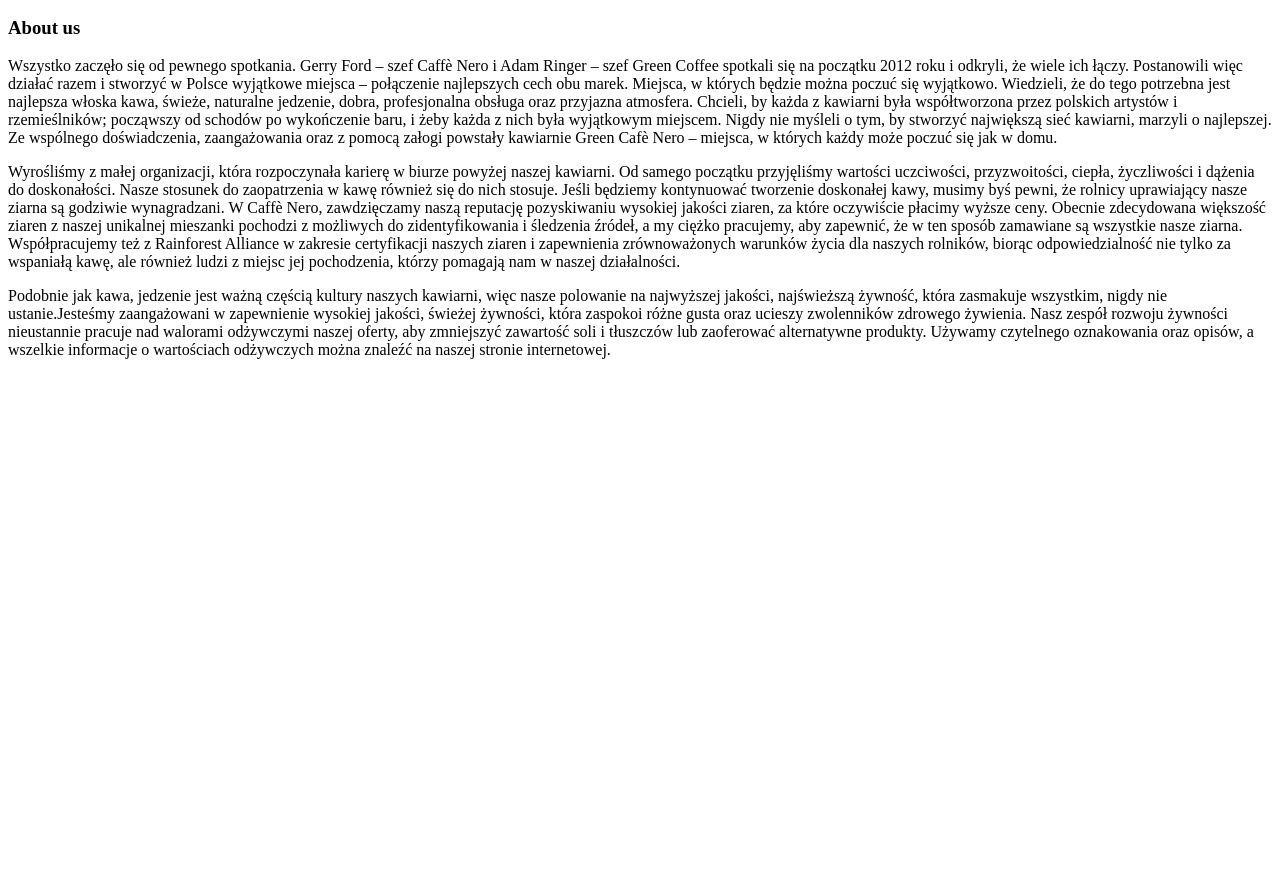
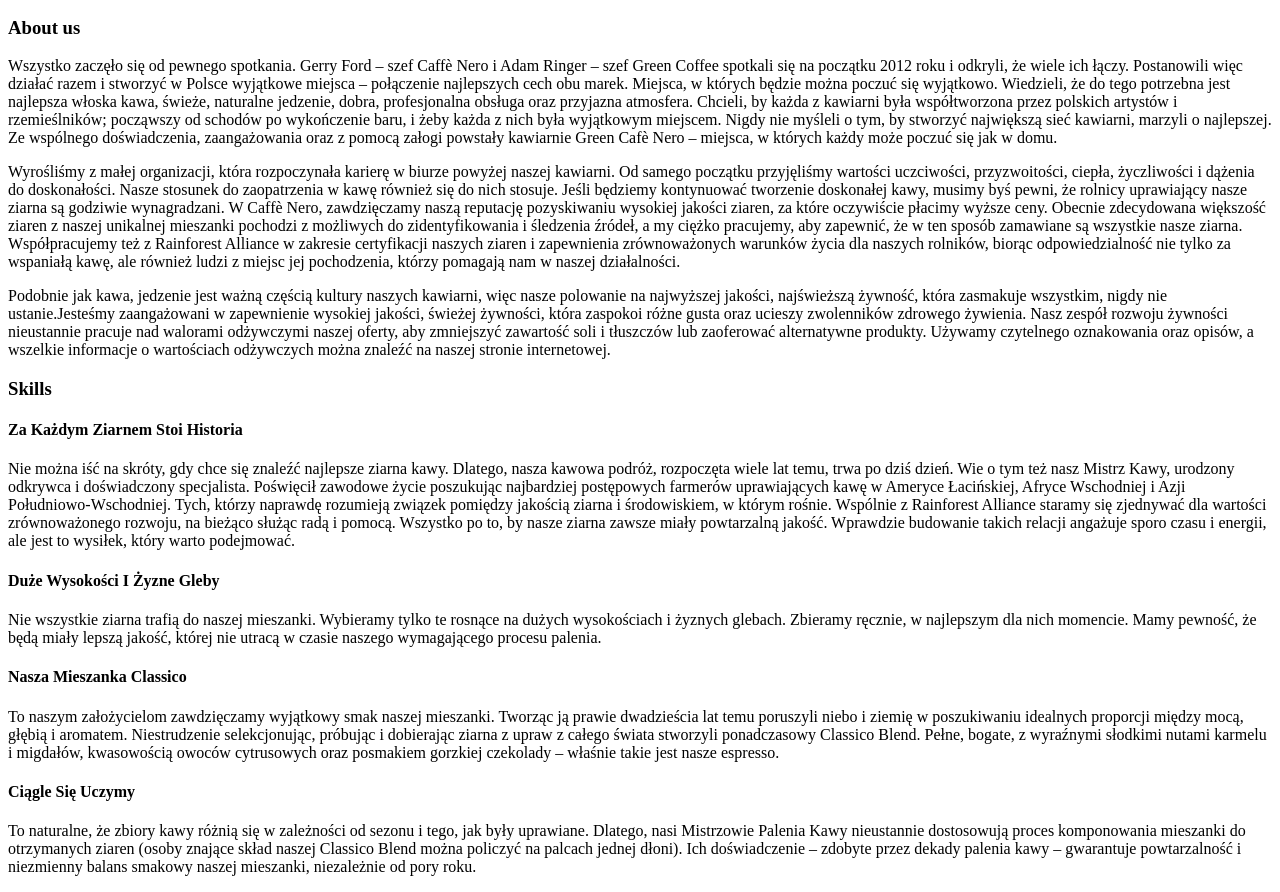
Before and after one commit to erykrosiek/15-html-prosta-strona, a plain HTML site: page index.html in a window 1280 px wide. Shown: the part 201-1093 px from the top of the page. Before the commit the page ends 800 px from the top, so only its background shows below. Drawn offline with Linux system fonts and the light colour scheme.

Commit message:
section skills

```diff
--- a/index.html
+++ b/index.html
@@ -26,24 +26,56 @@
         <h3>About us</h3>
         <p>
             Wszystko zaczęło się od pewnego spotkania. Gerry Ford – szef Caffè Nero i Adam Ringer – szef Green Coffee spotkali się na początku 2012 roku i odkryli, że wiele ich łączy. Postanowili więc działać razem i stworzyć w Polsce wyjątkowe miejsca – połączenie najlepszych cech obu marek. Miejsca, w których będzie można poczuć się wyjątkowo.
-
             Wiedzieli, że do tego potrzebna jest najlepsza włoska kawa, świeże, naturalne jedzenie, dobra, profesjonalna obsługa oraz przyjazna atmosfera. Chcieli, by każda z kawiarni była współtworzona przez polskich artystów i rzemieślników; począwszy od schodów po wykończenie baru, i żeby każda z nich była wyjątkowym miejscem.
-
             Nigdy nie myśleli o tym, by stworzyć największą sieć kawiarni, marzyli o najlepszej. Ze wspólnego doświadczenia, zaangażowania oraz z pomocą załogi powstały kawiarnie Green Cafè Nero – miejsca, w których każdy może poczuć się jak w domu.
         </p>
         <p>
             Wyrośliśmy z małej organizacji, która rozpoczynała karierę w biurze powyżej naszej kawiarni. Od samego początku przyjęliśmy wartości uczciwości, przyzwoitości, ciepła, życzliwości i dążenia do doskonałości. Nasze stosunek do zaopatrzenia w kawę również się do nich stosuje. Jeśli będziemy kontynuować tworzenie doskonałej kawy, musimy byś pewni, że rolnicy uprawiający nasze ziarna są godziwie wynagradzani. W Caffè Nero, zawdzięczamy naszą reputację pozyskiwaniu wysokiej jakości ziaren, za które oczywiście płacimy wyższe ceny.
-
             Obecnie zdecydowana większość ziaren z naszej unikalnej mieszanki pochodzi z możliwych do zidentyfikowania i śledzenia źródeł, a my ciężko pracujemy, aby zapewnić, że w ten sposób zamawiane są wszystkie nasze ziarna.
-
             Współpracujemy też z Rainforest Alliance w zakresie certyfikacji naszych ziaren i zapewnienia zrównoważonych warunków życia dla naszych rolników, biorąc odpowiedzialność nie tylko za wspaniałą kawę, ale również ludzi z miejsc jej pochodzenia, którzy pomagają nam w naszej działalności.
         </p>
         <p>
             Podobnie jak kawa, jedzenie jest ważną częścią kultury naszych kawiarni, więc nasze polowanie na najwyższej jakości, najświeższą żywność, która zasmakuje wszystkim, nigdy nie ustanie.Jesteśmy zaangażowani w zapewnienie wysokiej jakości, świeżej żywności, która zaspokoi różne gusta oraz ucieszy zwolenników zdrowego żywienia.
-
             Nasz zespół rozwoju żywności nieustannie pracuje nad walorami odżywczymi naszej oferty, aby zmniejszyć zawartość soli i tłuszczów lub zaoferować alternatywne produkty. Używamy czytelnego oznakowania oraz opisów, a wszelkie informacje o wartościach odżywczych można znaleźć na naszej stronie internetowej.
         </p>
     </section>
 
+<!--Sekcja "Skills"-->
+    <section id="skills">
+        <h3>Skills</h3>
+        <div class="skill">
+            <h4>Za Każdym Ziarnem Stoi Historia</h4>
+            <p>
+                Nie można iść na skróty, gdy chce się znaleźć najlepsze ziarna kawy. Dlatego, nasza kawowa podróż, rozpoczęta wiele lat temu, trwa po dziś dzień.
+                Wie o tym też nasz Mistrz Kawy, urodzony odkrywca i doświadczony specjalista. Poświęcił zawodowe życie poszukując najbardziej postępowych farmerów uprawiających kawę w Ameryce Łacińskiej, Afryce Wschodniej i Azji Południowo-Wschodniej. Tych, którzy naprawdę rozumieją związek pomiędzy jakością ziarna i środowiskiem, w którym rośnie.
+                Wspólnie z Rainforest Alliance staramy się zjednywać dla wartości zrównoważonego rozwoju, na bieżąco służąc radą i pomocą. Wszystko po to, by nasze ziarna zawsze miały powtarzalną jakość. Wprawdzie budowanie takich relacji angażuje sporo czasu i energii, ale jest to wysiłek, który warto podejmować.</p>
+            </p>
+        </div>
+        <div class="skill">
+            <h4>Duże Wysokości I Żyzne Gleby</h4>
+            <p>
+                Nie wszystkie ziarna trafią do naszej mieszanki.
+                Wybieramy tylko te rosnące na dużych wysokościach i żyznych glebach. Zbieramy ręcznie, w najlepszym dla nich momencie. Mamy pewność, że będą miały lepszą jakość, której
+                nie utracą w czasie naszego wymagającego procesu palenia.
+            </p>
+        </div>
+        <div class="skill">
+            <h4>Nasza Mieszanka Classico</h4>
+            <p>
+                To naszym założycielom zawdzięczamy wyjątkowy smak naszej mieszanki. Tworząc ją prawie dwadzieścia lat temu poruszyli niebo i ziemię w poszukiwaniu idealnych proporcji między mocą, głębią i aromatem.
+                Niestrudzenie selekcjonując, próbując i dobierając ziarna z upraw z całego świata stworzyli ponadczasowy Classico Blend. Pełne, bogate, z wyraźnymi słodkimi nutami karmelu
+                i migdałów, kwasowością owoców cytrusowych oraz posmakiem gorzkiej czekolady – właśnie takie jest nasze espresso.
+            </p>
+        </div>
+        <div class="skill">
+            <h4>Ciągle Się Uczymy</h4>
+            <p>To naturalne, że zbiory kawy różnią się
+                w zależności od sezonu i tego, jak były uprawiane. Dlatego, nasi Mistrzowie Palenia Kawy nieustannie dostosowują proces komponowania mieszanki do otrzymanych ziaren (osoby znające skład naszej Classico Blend można policzyć na palcach jednej dłoni).
+                Ich doświadczenie – zdobyte przez dekady palenia kawy – gwarantuje powtarzalność
+                i niezmienny balans smakowy naszej mieszanki, niezależnie od pory roku.
+            </p>
+        </div>
+    </section>
+
 </body>
 </html>
```
